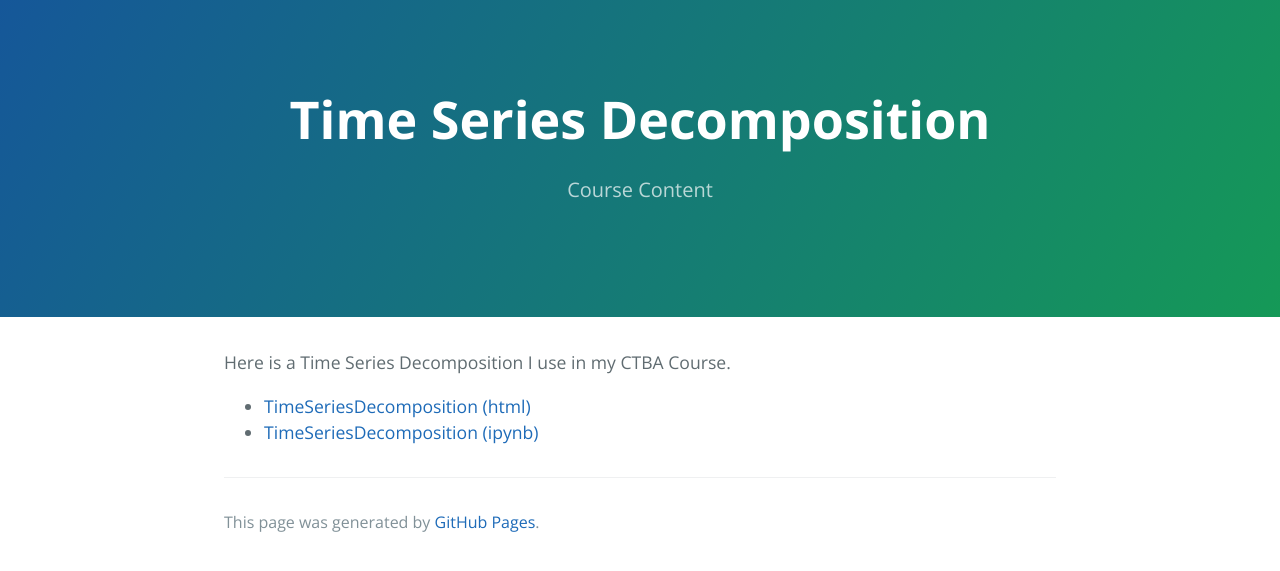
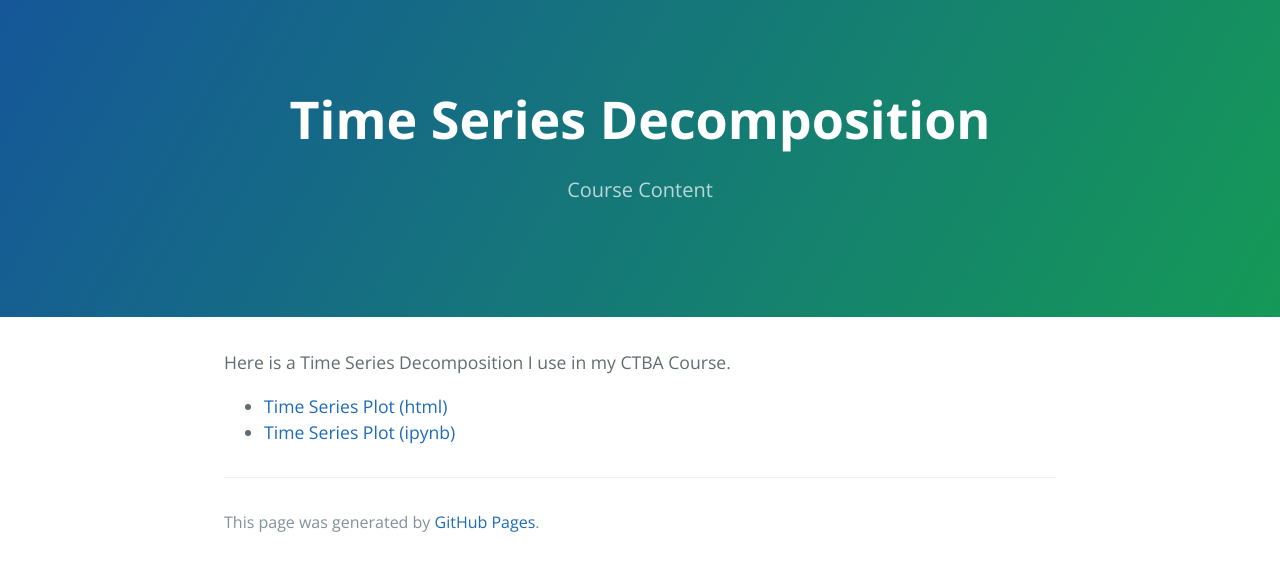
Before and after one commit to hallieberrry/hallieberrry.github.io, a Jekyll site: the page built from TimeSeries/index.md, in a window 1280 px wide. Shown: the top 571 px of the page. Built offline with Jekyll 4.4.1, drawn with Linux system fonts in a browser that asks for light colours; our own code applies the rules of GitHub Pages for plain Markdown files.

Commit message:
Update index.md

```diff
--- a/TimeSeries/index.md
+++ b/TimeSeries/index.md
@@ -4,5 +4,5 @@ description: Course Content
 ---
 
 Here is a Time Series Decomposition I use in my CTBA Course.
-- [TimeSeriesDecomposition (html)](TimeSeriesDecomposition-1.html)
-- [TimeSeriesDecomposition (ipynb)](TimeSeriesDecomposition-1.ipynb)
+- [Time Series Plot (html)](Sample Work.html)
+- [Time Series Plot (ipynb)](Sample Work.ipynb)
```
